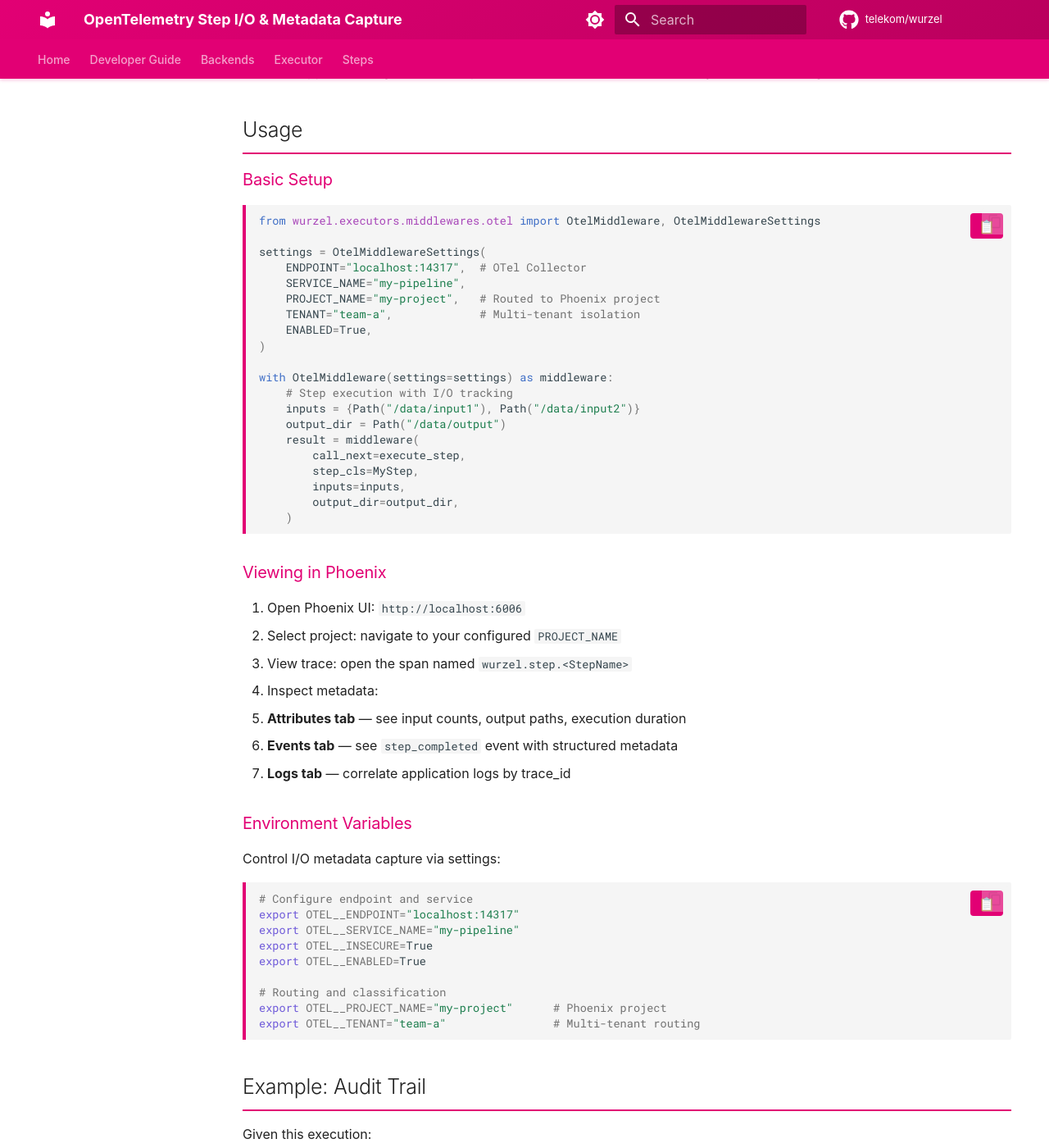
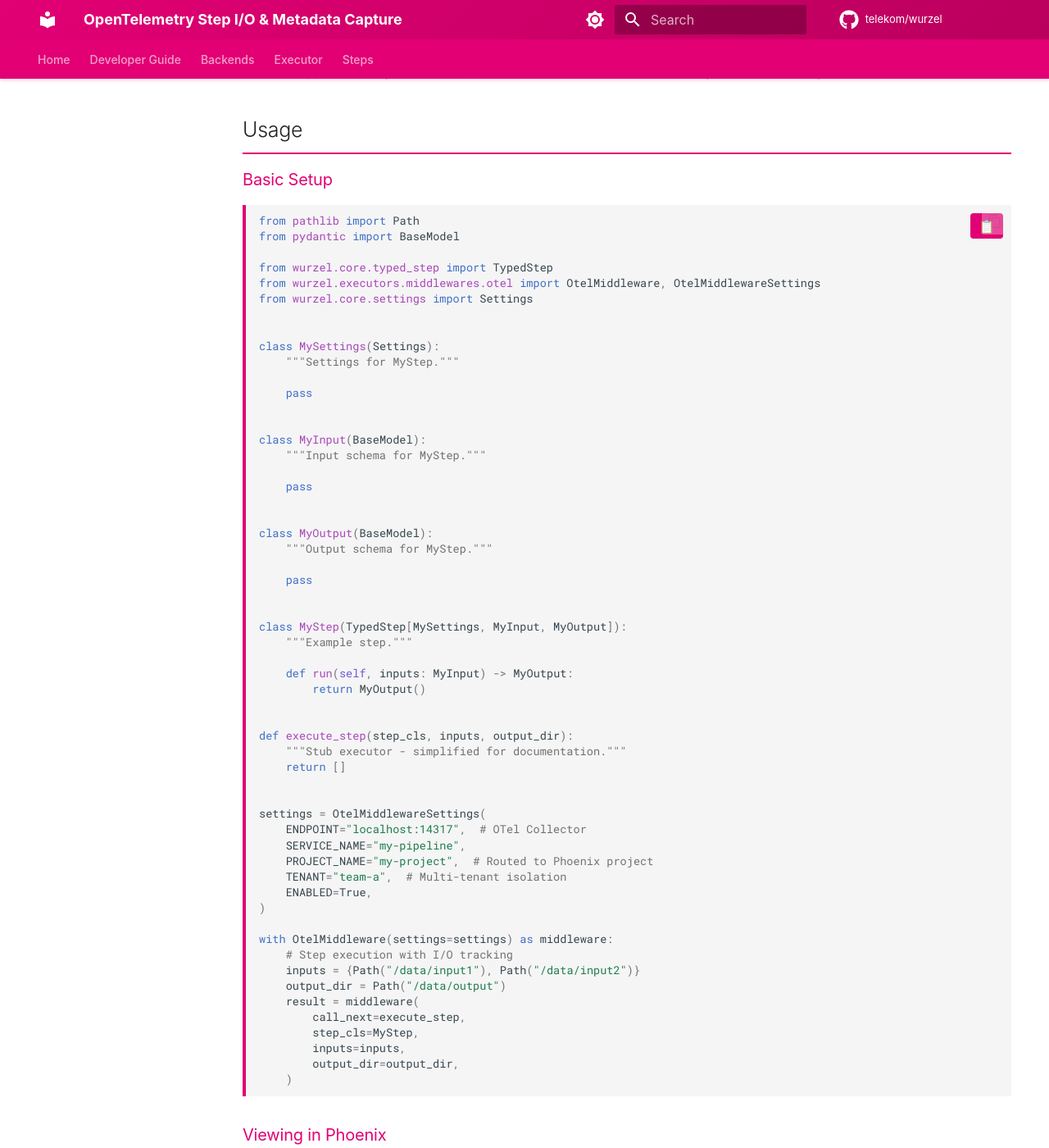
Before and after one commit to telekom/wurzel, an MkDocs documentation site: the page built from docs/otel_step_io_metadata.md, in a window 1280 px wide and 1400 px high, scrolled down 1312 px. Shown: the whole window at 82% size. Built offline with MkDocs 1.6.1 and Material for MkDocs 9.7.7, drawn with Linux system fonts in a browser that asks for light colours; some web fonts are replaced; comment, search, counter and statistics services are not loaded; some of the changed text lies outside the part shown.

Commit message:
fix: resolve pre-commit linting, type checking, and doc example issues
- Add __exit__ method implementation to OtelMiddleware for proper cleanup
- Remove redundant None check in __call__ (handled by ENABLED check)
- Add assert to narrow self._provider type for type checker
- Fix pylint broad-exception-caught warning with disable comment
- Add missing Path import to documentation examples
- Add REUSE.toml entry for otel-collector-config.yaml
- Update FetchDocumentStep example (removed unnecessary class)
- All pre-commit hooks passing: ✓ reuse, ✓ ruff-format, ✓ ruff, ✓ pylint, ✓ ty
- All 1316 tests passing

````diff
--- a/docs/otel_step_io_metadata.md
+++ b/docs/otel_step_io_metadata.md
@@ -48,13 +48,49 @@
 ### Basic Setup
 
 ```python
+from pathlib import Path
+from pydantic import BaseModel
+
+from wurzel.core.typed_step import TypedStep
 from wurzel.executors.middlewares.otel import OtelMiddleware, OtelMiddlewareSettings
+from wurzel.core.settings import Settings
+
+
+class MySettings(Settings):
+    """Settings for MyStep."""
+
+    pass
+
+
+class MyInput(BaseModel):
+    """Input schema for MyStep."""
+
+    pass
+
+
+class MyOutput(BaseModel):
+    """Output schema for MyStep."""
+
+    pass
+
+
+class MyStep(TypedStep[MySettings, MyInput, MyOutput]):
+    """Example step."""
+
+    def run(self, inputs: MyInput) -> MyOutput:
+        return MyOutput()
+
+
+def execute_step(step_cls, inputs, output_dir):
+    """Stub executor - simplified for documentation."""
+    return []
+
 
 settings = OtelMiddlewareSettings(
     ENDPOINT="localhost:14317",  # OTel Collector
     SERVICE_NAME="my-pipeline",
-    PROJECT_NAME="my-project",   # Routed to Phoenix project
-    TENANT="team-a",             # Multi-tenant isolation
+    PROJECT_NAME="my-project",  # Routed to Phoenix project
+    TENANT="team-a",  # Multi-tenant isolation
     ENABLED=True,
 )
 
@@ -100,6 +136,8 @@
 
 Given this execution:
 ```python
+from pathlib import Path
+
 input_paths = {Path("/data/docs/2025-01"), Path("/data/docs/2025-02")}
 output_dir = Path("/data/processed/2025-q1")
 ```
--- a/pyproject.toml
+++ b/pyproject.toml
@@ -108,11 +108,6 @@
     "opentelemetry-instrumentation-urllib3>=0.46b0",
     "opentelemetry-instrumentation-threading>=0.46b0",
     "opentelemetry-instrumentation-logging>=0.46b0",
-]
-phoenix = [
-    "wurzel[otel]",
-    "arize-phoenix>=8.0.0",
-    "arize-phoenix-otel>=0.16.0",
 ]
 lint = [
     "pylint[spelling]==4.0.4",
````
Also changed, not shown: REUSE.toml (+8 -0 lines), 3 other files.
